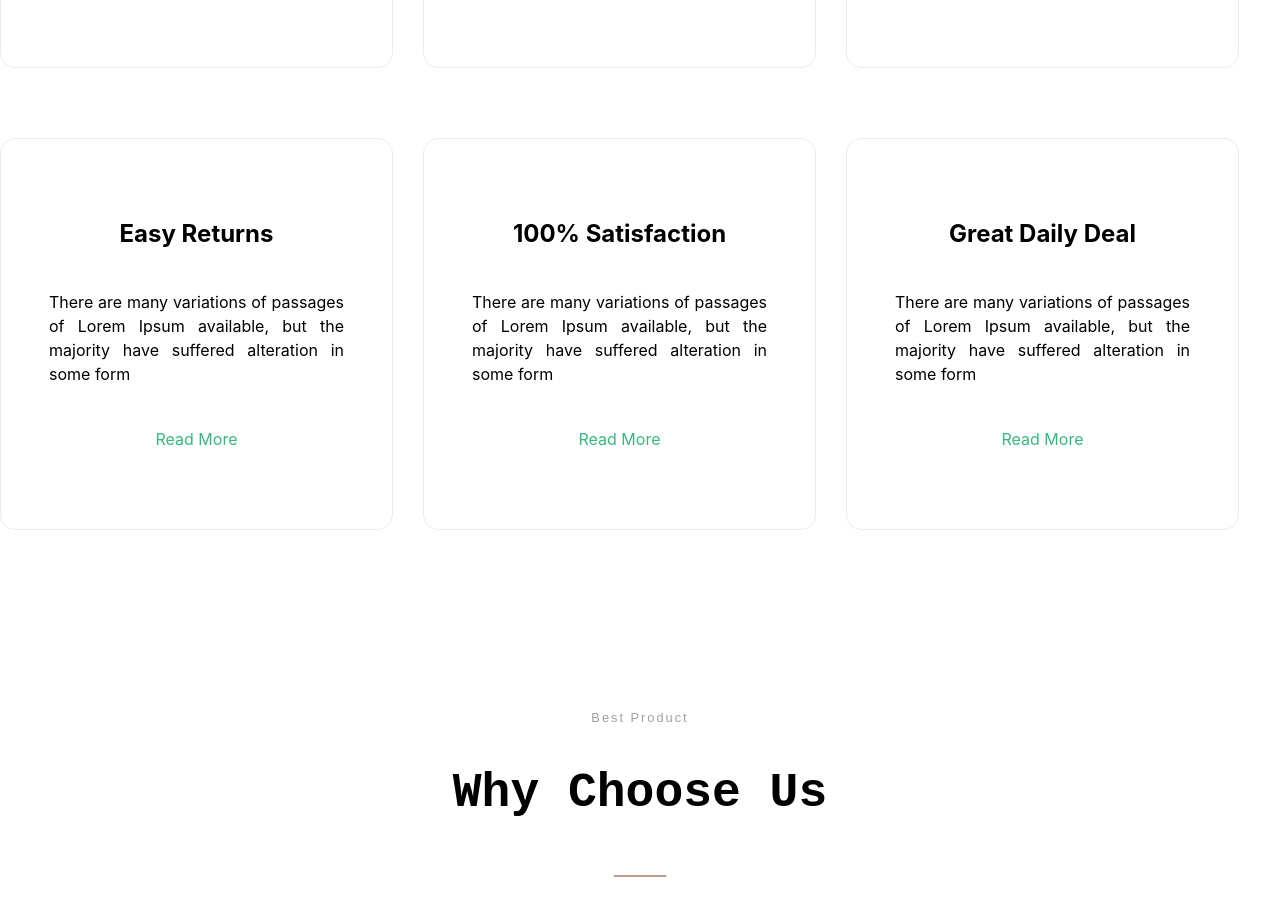
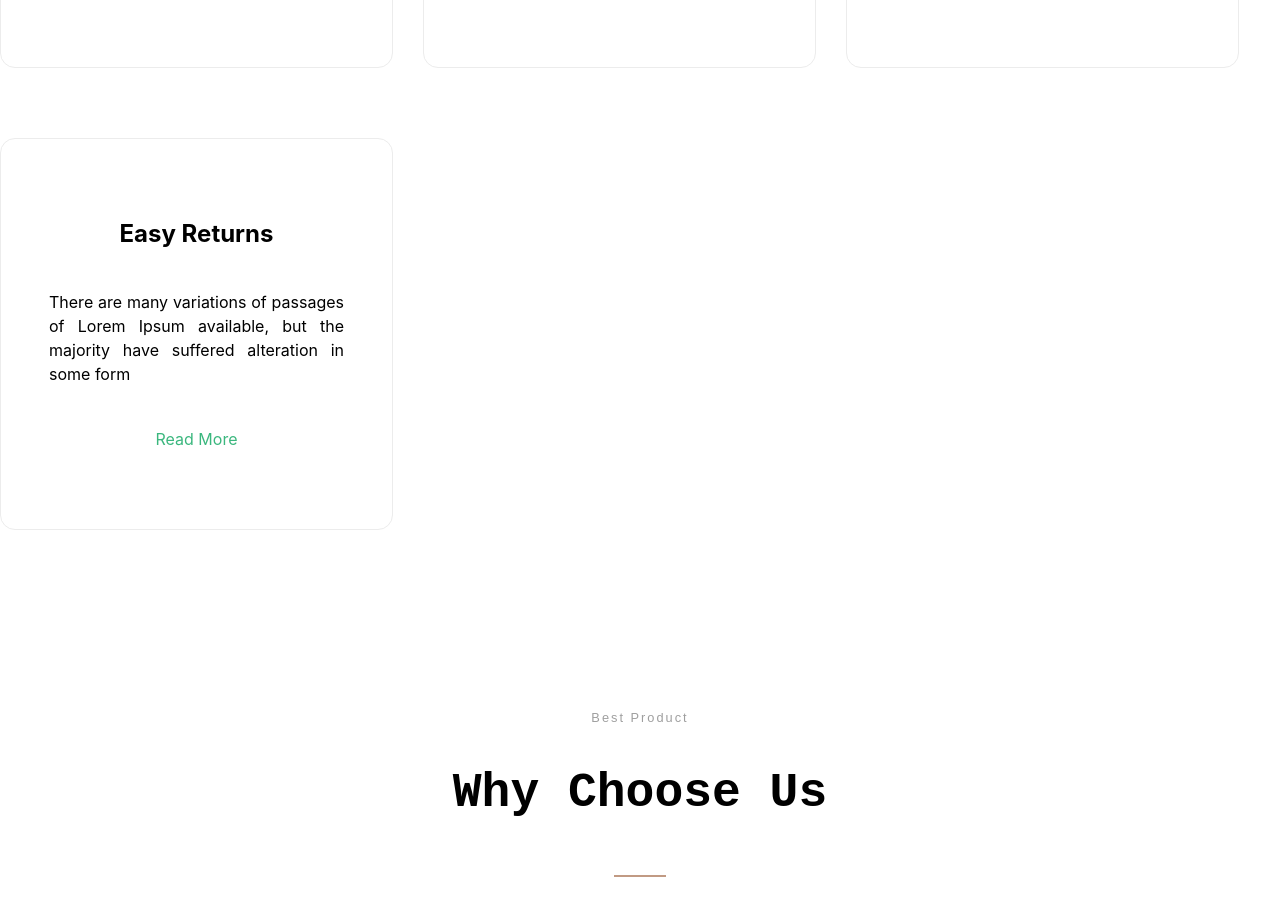
Before and after one commit to Moizajmal2456/EXD-Project, a React (Create React App) app: page /aboutus in a window 1280 px wide. Shown: the part 1200-2116 px from the top of the page. Built offline with nearby package versions, Linux system fonts and the light colour scheme.

Commit message:
Changes in services

```diff
--- a/src/Components/AboutServiceItem/AboutServiceItem.jsx
+++ b/src/Components/AboutServiceItem/AboutServiceItem.jsx
@@ -47,7 +47,7 @@ const AboutServiceItem = () => {
         </div>
       </div>
     </div>
-    <div className={styles.card_container}>
+    {/* <div className={styles.card_container}>
       <div className={styles.card}>
         <div className={styles.card_icon_section}>
         </div>
@@ -68,7 +68,7 @@ const AboutServiceItem = () => {
           <span>Read More</span>
         </div>
       </div>
-    </div>
+    </div> */}
     </>
   )
 }
```
